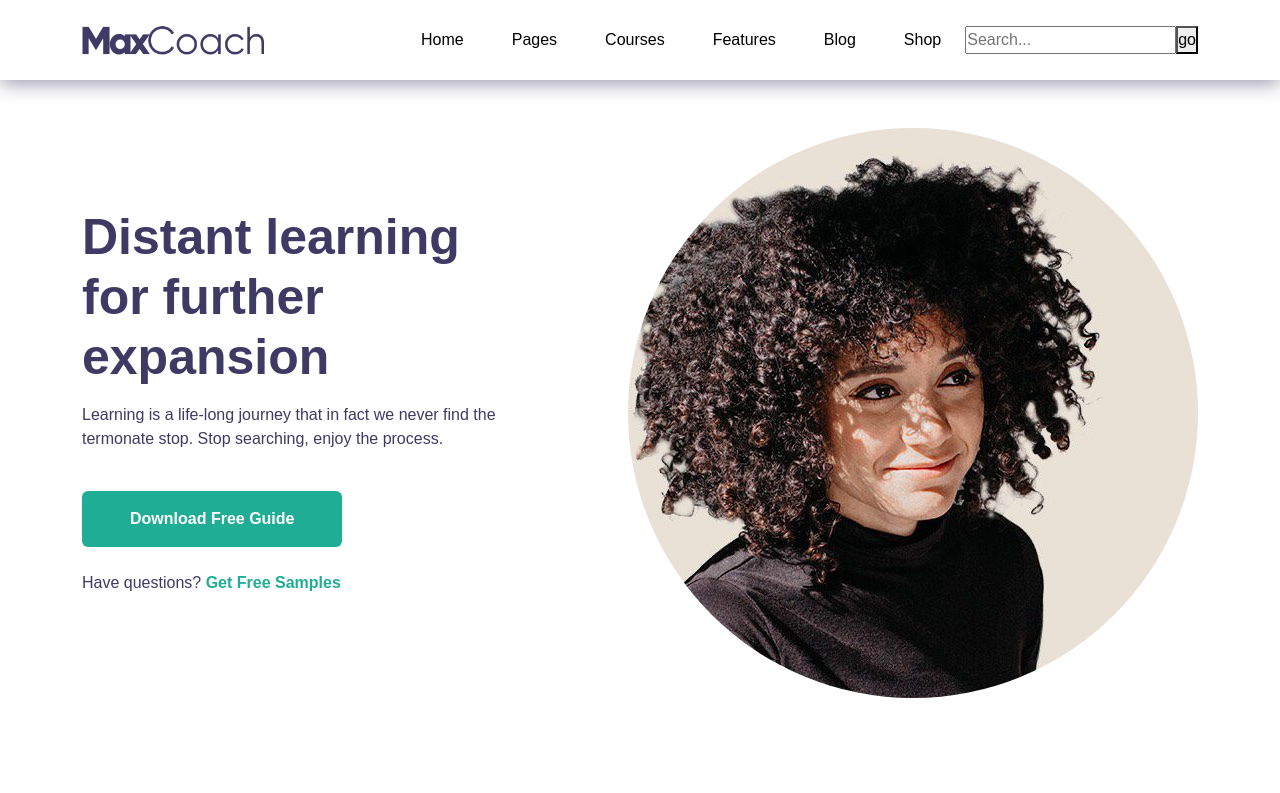
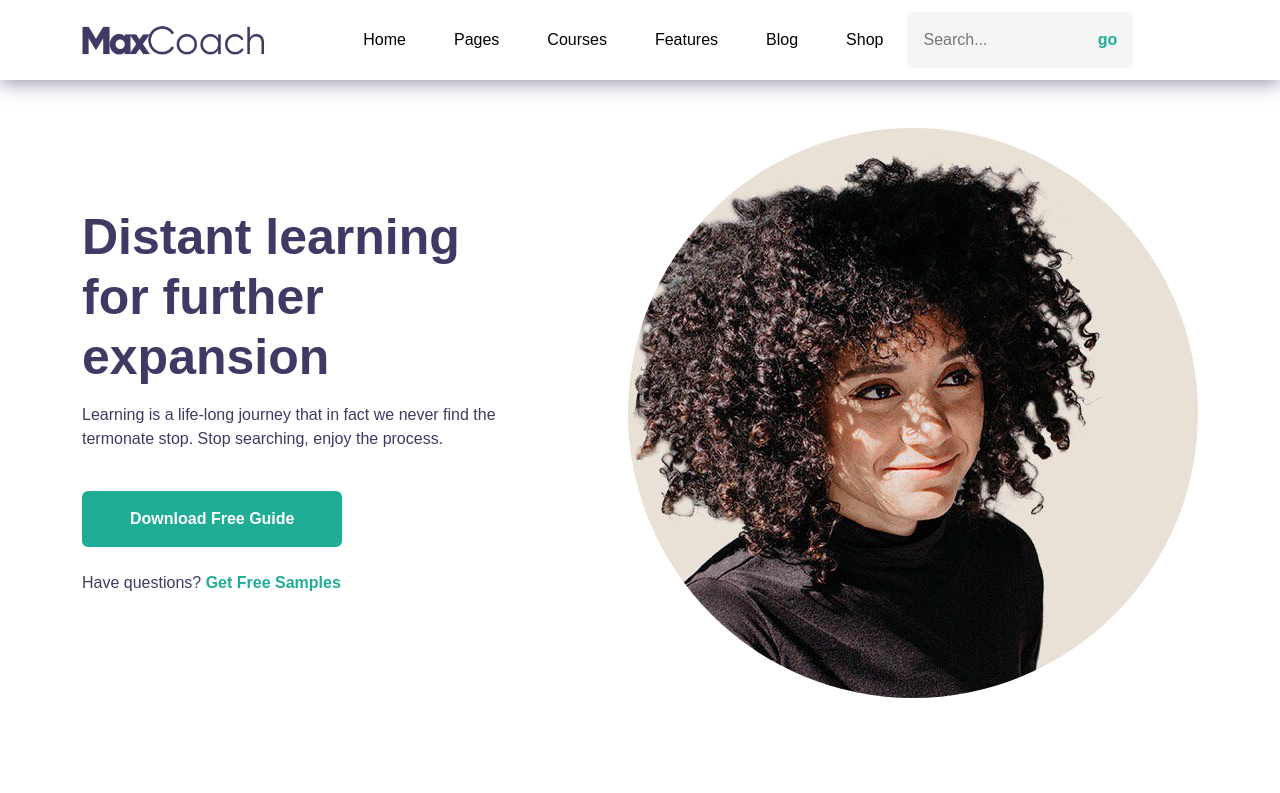
Before and after one commit to marcocareddu/proj-html-vuejs, a Vue app: page / in a window 1280 px wide. Shown: the top 793 px of the page. Built offline with nearby package versions, Linux system fonts and the light colour scheme.

Commit message:
VUE App - BaseSearch style

```diff
--- a/src/components/BaseSearchBar.vue
+++ b/src/components/BaseSearchBar.vue
@@ -4,9 +4,32 @@ export default {}
 
 <template>
     <form action="">
-        <input type="text" placeholder="Search...">
-        <button>go</button>
+        <input type="text" class='p-3 rounded-start border-0' placeholder="Search...">
+        <button class="rounded-end my-3 px-3 py-3 border-0">go</button>
     </form>
 </template>
 
-<style></style>
+<style lang="scss" scoped>
+@use '../assets/scss/partials/vars' as *;
+
+input {
+    width: 60%;
+    background-color: $customGrey;
+
+    &:focus-visible {
+        outline: none;
+    }
+}
+
+button {
+    color: $secondaryColor;
+    font-weight: 600;
+    background-color: $customGrey;
+    transition: 0.3s;
+
+    &:hover {
+        color: white;
+        background-color: $secondaryColor;
+    }
+}
+</style>
```
